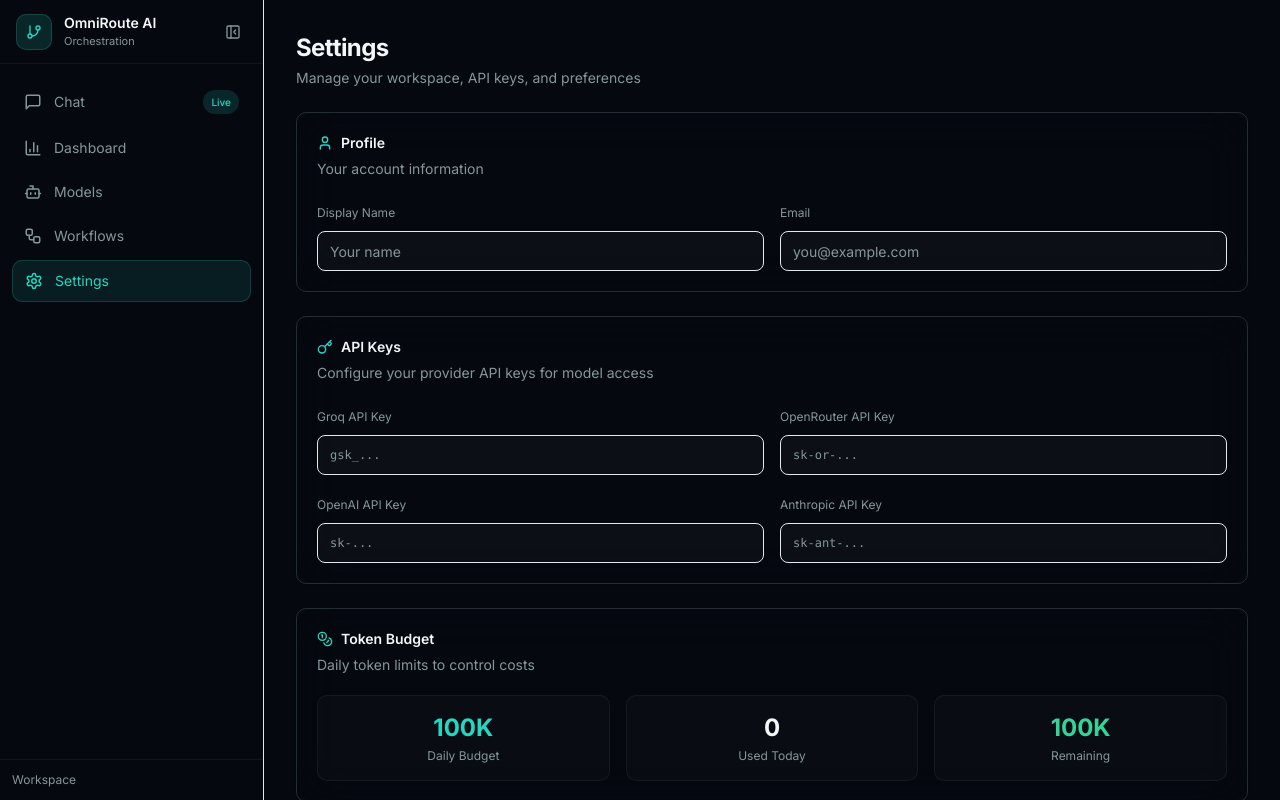
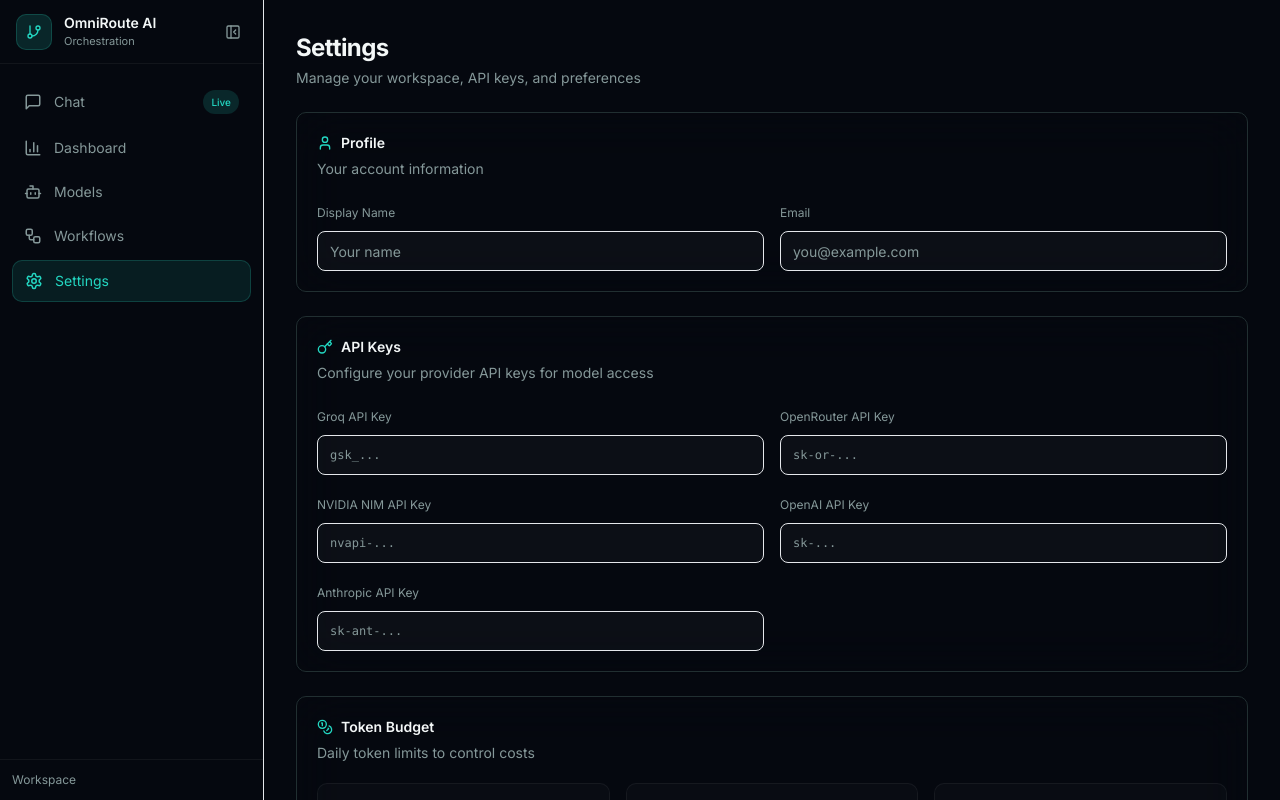
Before and after one commit to rishilpasunuri2005/omniroute-ai, a Next.js app in the folder frontend/: page /app/settings in a window 1280 px wide. Shown: the top 800 px of the page. Built offline with nearby package versions, Linux system fonts and the light colour scheme; no server answers.

Commit message:
feat: add NVIDIA NIM API Key to frontend UI

```diff
--- a/frontend/app/app/settings/page.tsx
+++ b/frontend/app/app/settings/page.tsx
@@ -74,6 +74,7 @@
             {[
               { label: "Groq API Key", placeholder: "gsk_..." },
               { label: "OpenRouter API Key", placeholder: "sk-or-..." },
+              { label: "NVIDIA NIM API Key", placeholder: "nvapi-..." },
               { label: "OpenAI API Key", placeholder: "sk-..." },
               { label: "Anthropic API Key", placeholder: "sk-ant-..." },
             ].map((key) => (
--- a/frontend/app/app/workflows/page.tsx
+++ b/frontend/app/app/workflows/page.tsx
@@ -195,7 +195,7 @@
             <CardDescription>Multi-provider support for maximum flexibility</CardDescription>
           </CardHeader>
           <CardContent className="grid gap-2 sm:grid-cols-2">
-            {["Groq (Llama)", "OpenRouter", "OpenAI APIs", "Anthropic Claude"].map((provider) => (
+            {["Groq (Llama)", "OpenRouter", "NVIDIA NIM", "OpenAI APIs", "Anthropic Claude"].map((provider) => (
               <div key={provider} className="rounded-lg border border-white/5 bg-white/[0.02] p-3 text-xs font-medium">
                 {provider}
               </div>
```
